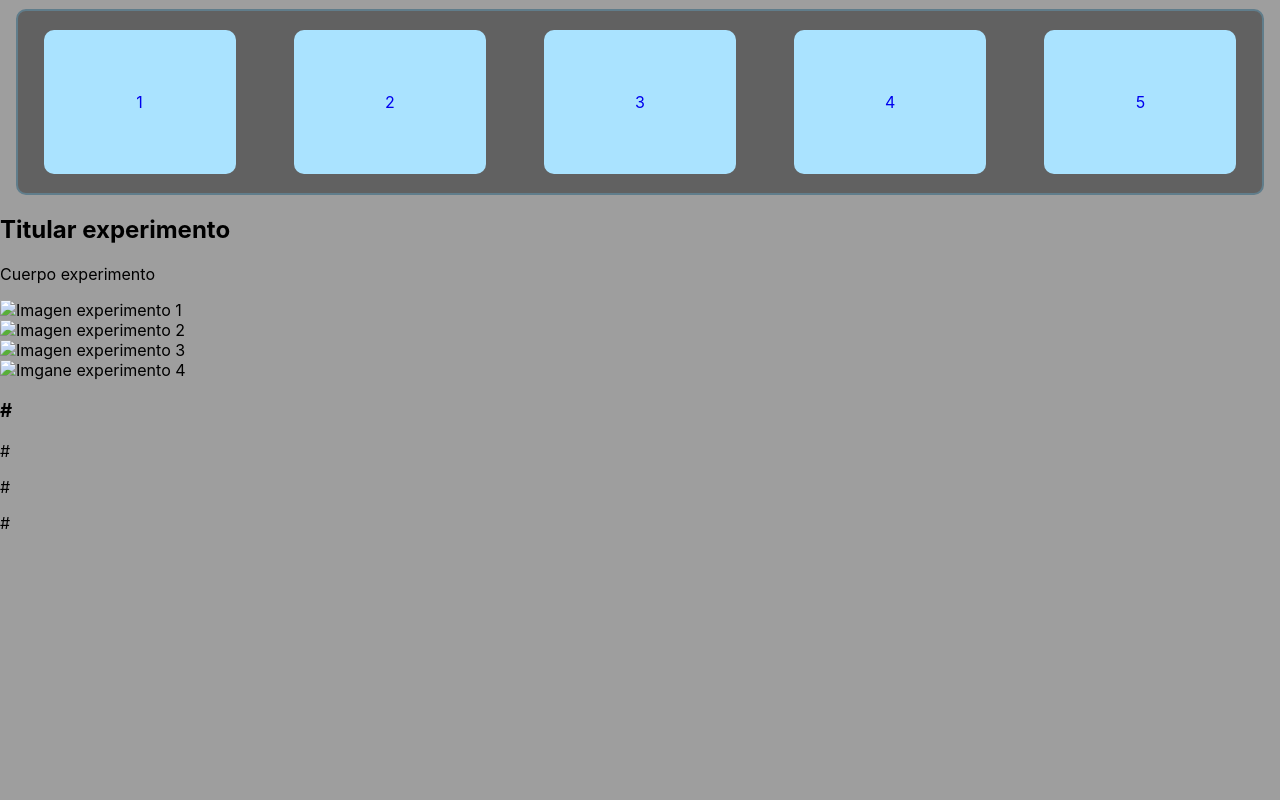
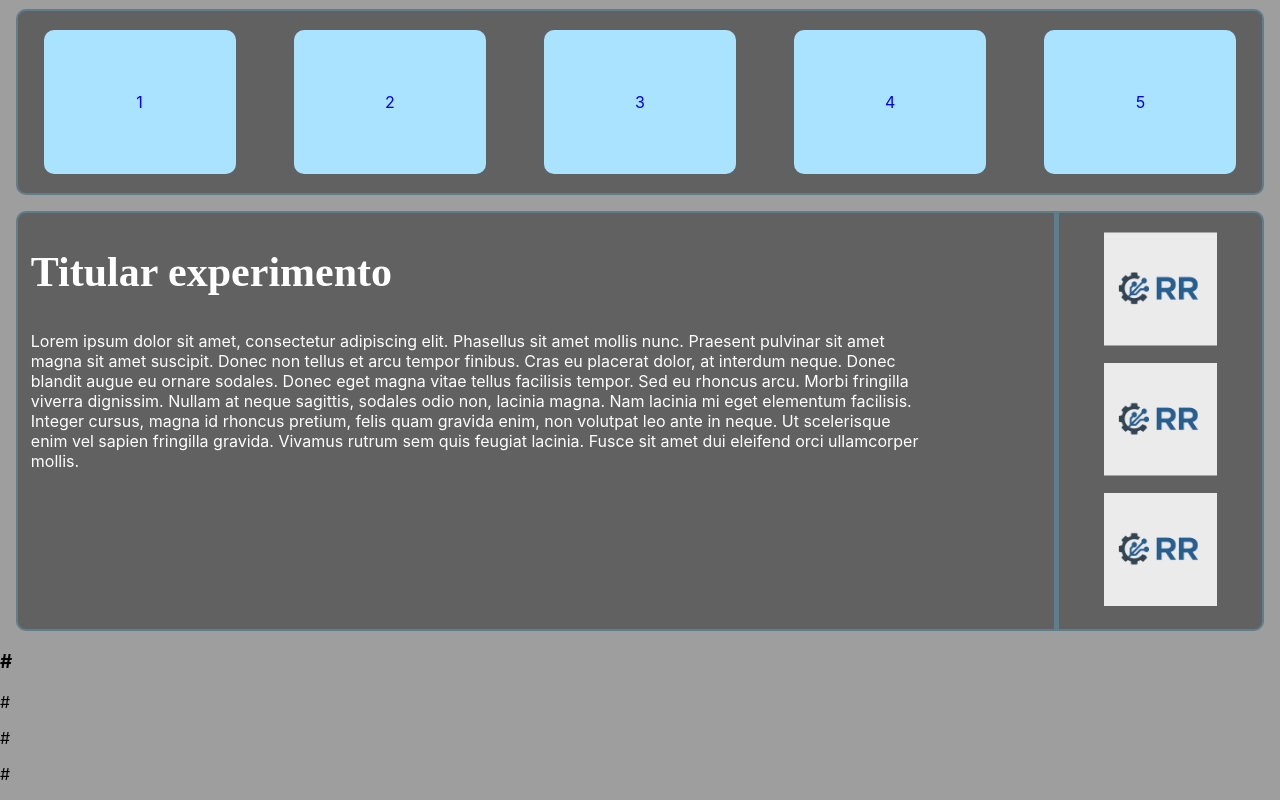
Before and after one commit to ALvaro-rodri/WEB-MIDTERM, a plain HTML site: page index.html in a window 1280 px wide. Shown: the part 633-1433 px from the top of the page. Before the commit the page ends 1182 px from the top, so only its background shows below. Drawn offline with Linux system fonts and the light colour scheme.

Commit message:
HTML/CSS Creacion de todos los estilos para la seccion de experimentos

```diff
--- a/index.html
+++ b/index.html
@@ -54,14 +54,22 @@
         </div>
     </section>
     <section class="experiment" id="experimentos">
-        <h1 class="title-exp">Titular experimento</h1>
-        <p class="body-exp">Cuerpo experimento</p>
+        <div class="container-experiment">
+            <h1 class="title-exp">Titular experimento</h1>
+            <p class="body-exp">
+                Lorem ipsum dolor sit amet, consectetur adipiscing elit. Phasellus sit amet mollis nunc.
+                Praesent pulvinar sit amet magna sit amet suscipit. Donec non tellus et arcu tempor finibus.
+                Cras eu placerat dolor, at interdum neque. Donec blandit augue eu ornare sodales. Donec eget magna vitae tellus facilisis tempor.
+                Sed eu rhoncus arcu. Morbi fringilla viverra dignissim. Nullam at neque sagittis, sodales odio non, lacinia magna. Nam lacinia mi eget elementum facilisis. Integer cursus, magna id rhoncus pretium,
+                felis quam gravida enim, non volutpat leo ante in neque. Ut scelerisque enim vel sapien fringilla gravida.
+                Vivamus rutrum sem quis feugiat lacinia. Fusce sit amet dui eleifend orci ullamcorper mollis.
+            </p>
+        </div>
         <aside>
-            <section class="grid-img-news">
-                <div class="img-exp-1"><img src="" alt="Imagen experimento 1"></div>
-                <div class="img-exp-2"><img src="" alt="Imagen experimento 2"></div>
-                <div class="img-exp-3"><img src="" alt="Imagen experimento 3"></div>
-                <div class="img-exp-4"><img src="" alt="Imgane experimento 4"></div>
+            <section class="grid-img-experiment">
+                <div class="img-exp-1"><img src="./img/logo.png" alt="Imagen experimento 1"></div>
+                <div class="img-exp-2"><img src="./img/logo.png" alt="Imagen experimento 2"></div>
+                <div class="img-exp-3"><img src="./img/logo.png" alt="Imagen experimento 3"></div>
             </section>
         </aside>
     </section>
--- a/style.css
+++ b/style.css
@@ -148,3 +148,36 @@ header {
     display: grid;
     place-items: center;
 }
+
+/* EXPERIMENT */
+
+.experiment {
+    background-color: #616161;
+    margin:16px 16px;
+    border-radius: 10px;
+    font-family: "inter";
+    color: white;
+    border: 2px solid #607d8b;
+    display: flex;
+}
+
+.container-experiment {
+    margin-left: 1vw;
+    margin-right: 10vw
+}
+
+.title-exp {
+    font-family: "montserrat";
+    font-size: 42px;
+}
+
+.grid-img-experiment {
+    padding: 1vw 3vw;
+    border-left: 5px solid #607d8b;
+}
+
+.grid-img-experiment img {
+    width: 3cm;
+    border-radius: 5px;
+    padding: 0.5vw;
+}
```
